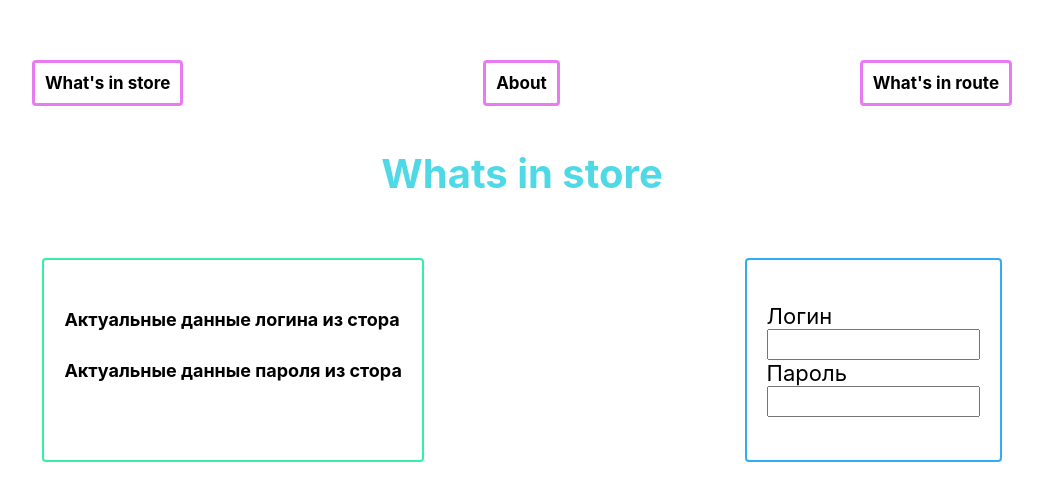
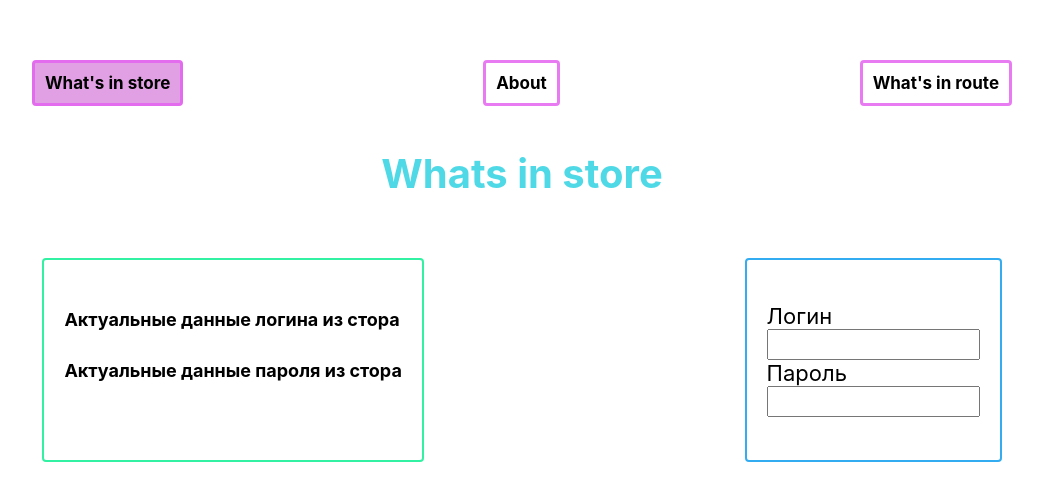
Before and after one commit to fedorukvl/react-store-check, a React (Create React App) app: page /store in a window 1280 px wide. Shown: the part 147-648 px from the top of the page, without its empty margins (118-1161 px from the left). Built offline with nearby package versions, Linux system fonts and the light colour scheme.

Commit message:
Link заменены на NavLink

```diff
--- a/src/Components/Navigation/Navigation.jsx
+++ b/src/Components/Navigation/Navigation.jsx
@@ -1,20 +1,32 @@
 import React from "react";
-import { Link } from "react-router-dom";
+import { NavLink } from "react-router-dom";
 import "../../media/css/Navigation.css";
 
 function Navigation() {
   return (
     <div className="navigation">
       <ul className="navigation__links">
-        <Link to="/store" className="navigation__link">
+        <NavLink
+          activeClassName="navigation__link_active"
+          to="/store"
+          className="navigation__link"
+        >
           What's in store
-        </Link>
-        <Link to="/about" className="navigation__link">
+        </NavLink>
+        <NavLink
+          activeClassName="navigation__link_active"
+          to="/about"
+          className="navigation__link"
+        >
           About
-        </Link>
-        <Link to="/route" className="navigation__link">
+        </NavLink>
+        <NavLink
+          activeClassName="navigation__link_active"
+          to="/route"
+          className="navigation__link"
+        >
           What's in route
-        </Link>
+        </NavLink>
       </ul>
     </div>
   );
--- a/src/media/css/Navigation.css
+++ b/src/media/css/Navigation.css
@@ -18,6 +18,9 @@
   color: black;
   border-radius: 4px;
 }
+.navigation .navigation__links .navigation__link_active {
+  background-color: rgb(225, 159, 228);
+}
 @media (max-width: 480px) {
   .navigation .navigation__links .navigation__link {
     font-size: 14px;
```
